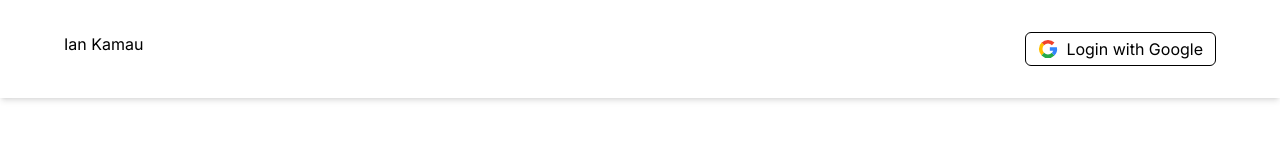
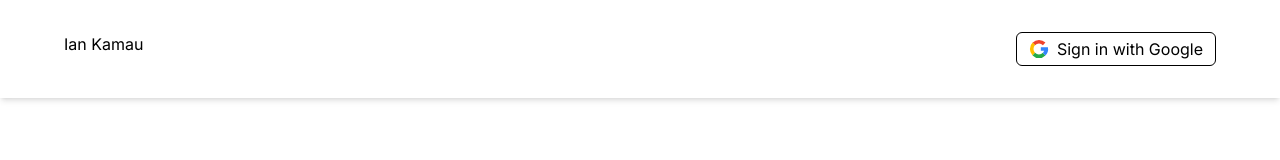
Before and after one commit to SIL-photo-album/Frontend, a Next.js app: page / in a window 1280 px wide. Shown: the top 160 px of the page. Built offline with nearby package versions, Linux system fonts and the light colour scheme.

Commit message:
feat(authentication): Implemented authentication with goole using firebase

```diff
--- a/package.json
+++ b/package.json
@@ -10,6 +10,7 @@
   },
   "dependencies": {
     "axios": "^1.6.7",
+    "firebase": "^10.8.0",
     "next": "14.1.0",
     "react": "^18",
     "react-dom": "^18"
--- a/src/components/navbar/Navbar.tsx
+++ b/src/components/navbar/Navbar.tsx
@@ -1,16 +1,44 @@
+"use client";
+
 import Link from "next/link";
 import React from "react";
 import googleImg from "./../../../public/google.svg";
 import Image from "next/image";
+import { signInWithPopup, signOut } from "firebase/auth";
+import { auth, googleProvider } from "@/config/firebase";
 
 export default function Navbar() {
+  console.log(auth?.currentUser?.email);
+
+  const signInWithGoogle = async () => {
+    try {
+      await signInWithPopup(auth, googleProvider);
+    } catch (error) {
+      console.error(error);
+    }
+  };
+
+  const logOut = async () => {
+    try {
+      await signOut(auth);
+    } catch (error) {
+      console.error(error);
+    }
+  };
   return (
     <div className="flex justify-between px-16 py-8 shadow-md">
       <Link href="/">Ian Kamau</Link>
-      <button className="flex items-center gap-2 px-3 py-1 border-[1px] border-black rounded-md outline-none">
-        <Image src={googleImg} width={20} height={20} alt={googleImg} />
-        Login with Google
-      </button>
+      {auth?.currentUser?.email ? (
+        <button onClick={logOut}>Logout</button>
+      ) : (
+        <button
+          onClick={signInWithGoogle}
+          className="flex items-center gap-2 px-3 py-1 border-[1px] border-black rounded-md outline-none"
+        >
+          <Image src={googleImg} width={20} height={20} alt={googleImg} />
+          Sign in with Google
+        </button>
+      )}
     </div>
   );
 }
--- /dev/null
+++ b/src/config/firebase.ts
@@ -0,0 +1,16 @@
+import { initializeApp } from "firebase/app";
+import { getAuth, GoogleAuthProvider } from "firebase/auth";
+
+const firebaseConfig = {
+  apiKey: "AIzaSyAm38bDb4iSSZYIqwpencGpUVRYl-oD-fA",
+  authDomain: "sil-photo-album.firebaseapp.com",
+  projectId: "sil-photo-album",
+  storageBucket: "sil-photo-album.appspot.com",
+  messagingSenderId: "54719945650",
+  appId: "1:54719945650:web:cfb7f8c860b14b985f62ab",
+  measurementId: "G-HLKBRTWM6Q",
+};
+
+const app = initializeApp(firebaseConfig);
+export const auth = getAuth(app);
+export const googleProvider = new GoogleAuthProvider();
```
Also changed, not shown: 1 other file (tests, documents, lock files or other folders).
